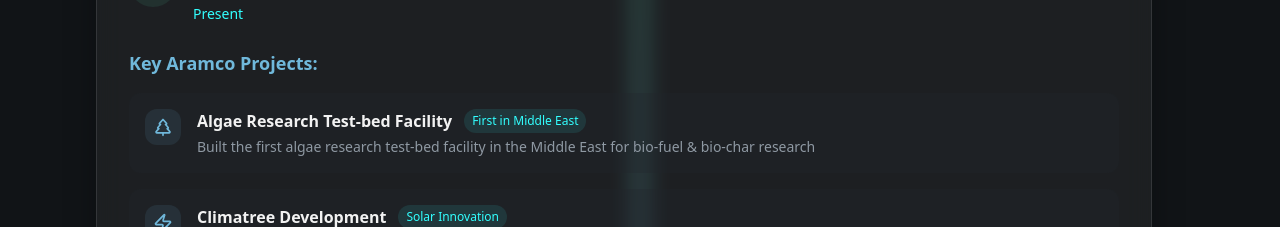
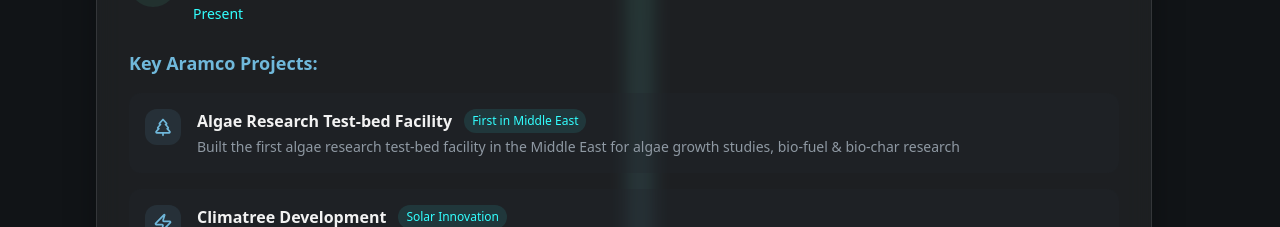
Before and after one commit to shudgum/baderalqahtani, a React (Vite) app: page / in a window 1280 px wide. Shown: the part 2840-3067 px from the top of the page. Built offline with nearby package versions, Linux system fonts and the light colour scheme.

Commit message:
Update algae research project description
Update description for the algae research test-bed facility to include details on bio-fuel and bio-char research.

```diff
--- a/src/components/Experience.tsx
+++ b/src/components/Experience.tsx
@@ -10,7 +10,7 @@ const experiences = [
     projects: [
       {
         title: "Algae Research Test-bed Facility",
-        description: "Built the first algae research test-bed facility in the Middle East for bio-fuel & bio-char research",
+        description: "Built the first algae research test-bed facility in the Middle East for algae growth studies, bio-fuel & bio-char research",
         icon: TreePine,
         highlight: "First in Middle East"
       },
```
